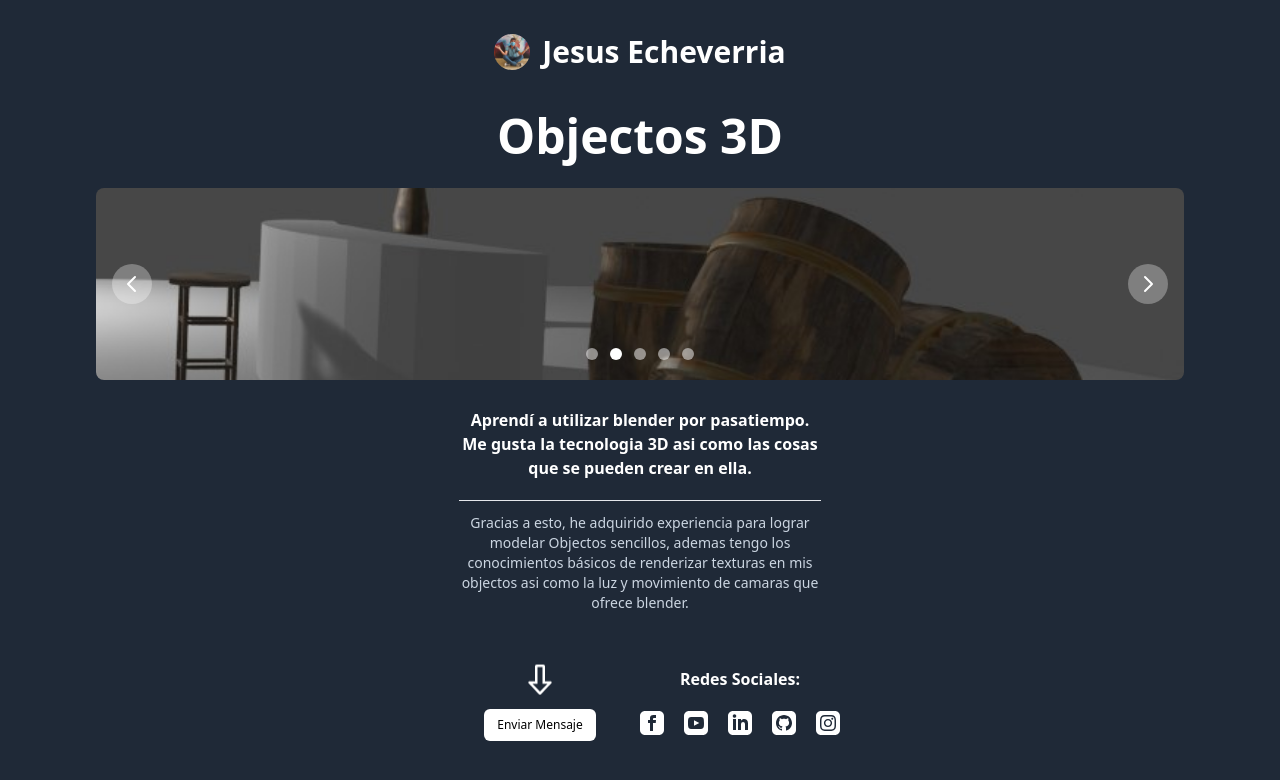
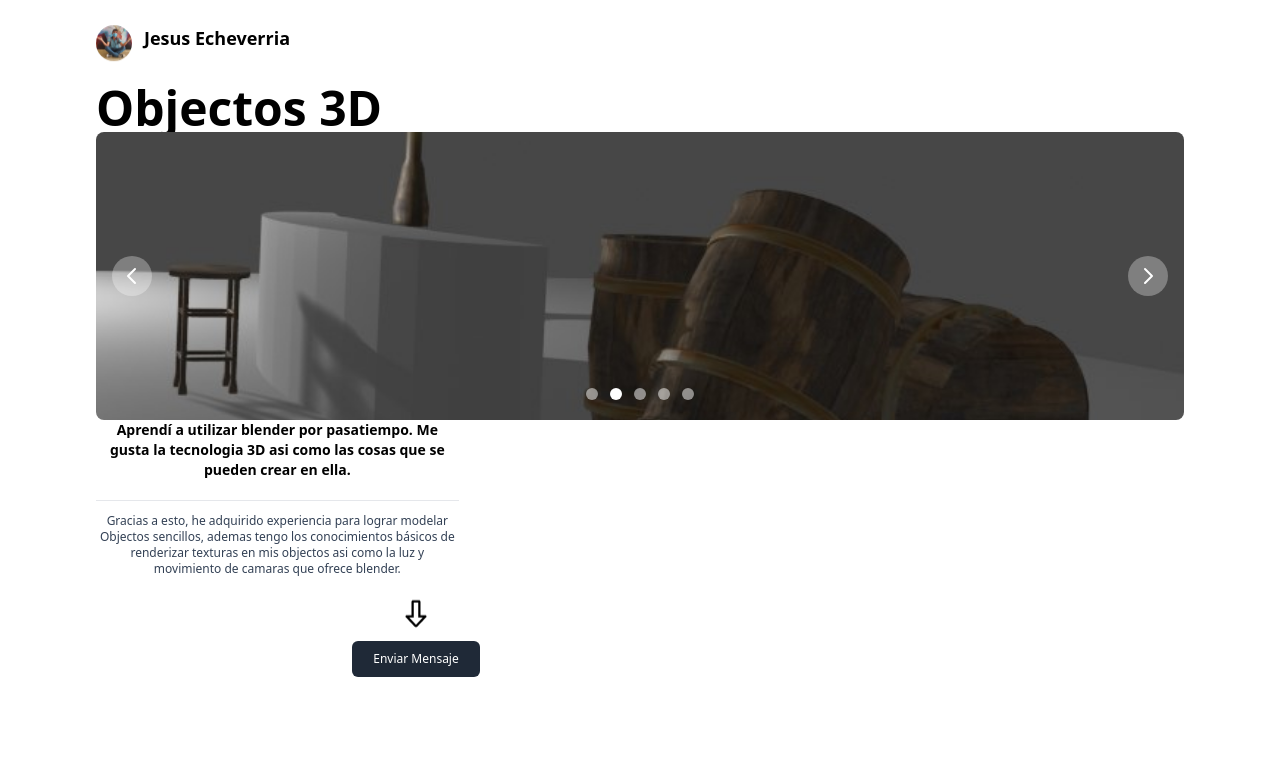
Before and after one commit to EcheverriaJesus/JesusEcheverria.github.io, a React (Create React App) app: page /#/Prueba in a window 1280 px wide. Shown: the top 780 px of the page. Built offline with nearby package versions, Linux system fonts and the light colour scheme; a web font is replaced by a local one.

Commit message:
Diseño movil listo

```diff
--- a/src/Views/InformationProyect.js
+++ b/src/Views/InformationProyect.js
@@ -5,58 +5,34 @@ import RedesSociales from '../Components/RedesSociales';
 
 export default function InformationProyect(props) {
   return (
-    <div className='flex flex-col h-screen w-full bg-[#1f2937] pt-10 items-center px-8 md:px-24 md:pt-5 md:justify-start'>
-      <Link to="/" className='flex items-center w-auto h-16'>
-        <img alt="" className="mr-3 h-8 sm:h-9 rounded-full" src="/JesusEcheverria.github.io/Images/Perfil.jpg" />
-        <span className="text-3xl font-bold text-white">
+    <div className='flex flex-col h-screen w-full  pt-7 px-8 md:px-24 md:pt-5 md:justify-start'>
+      <Link to="/" className='flex items-center w-auto h-auto'>
+        <img alt="" className="mr-3 h-8 sm:h-9 rounded-full flotar" src="/JesusEcheverria.github.io/Images/Perfil.jpg" />
+        <span className="text-lg font-bold">
           Jesus Echeverria
         </span>
       </Link>
-      <h3 className='text-center font-bold text-3xl py-7 md:text-5xl text-white md:text-justify'>Objectos 3D</h3>
-      <div className='flex h-48 w-full'>
+
+      <h3 className='text-center font-bold text-3xl pt-7 md:text-5xl te md:text-justify'>Objectos 3D</h3>
+      <section className='flex h-72 w-full'>
         <Carousel>
-          <img
-            alt="..."
-            src="/JesusEcheverria.github.io/Images/Barril_3D.jpg"
-          />
-          <img
-            alt="..."
-            src="/JesusEcheverria.github.io/Images/Bote_3D.jpg"
-          />
-          <img
-            alt="..."
-            src="/JesusEcheverria.github.io/Images/Bote_3D_2.jpg"
-          />
-          <img
-            alt="..."
-            src="/JesusEcheverria.github.io/Images/Casa_3D.jpg"
-          />
-          <img
-            alt="..."
-            src="/JesusEcheverria.github.io/Images/Cañon_3D.jpg"
-          />
+          <img className='rounded-xl' alt="..." src="/JesusEcheverria.github.io/Images/Barril_3D.jpg"/>
+          <img className='rounded-xl' alt="..." src="/JesusEcheverria.github.io/Images/Bote_3D.jpg"/>
+          <img className='rounded-xl' alt="..." src="/JesusEcheverria.github.io/Images/Bote_3D_2.jpg"/>
+          <img className='rounded-xl' alt="..." src="/JesusEcheverria.github.io/Images/Casa_3D.jpg"/>
+          <img className='rounded-xl' alt="..." src="/JesusEcheverria.github.io/Images/Cañon_3D.jpg"/>
         </Carousel>
-      </div>
+      </section>
 
-      <section className='flex flex-col w-full text-justify space-y-3 py-7 md:w-4/12' data-aos="fade-up" data-aos-delay="100" data-aos-duration="900">
-        <h3 className='text-base text-center font-semibold text-white border-b pb-5'>Aprendí a utilizar blender por pasatiempo. Me gusta la tecnologia 3D asi como las cosas que se pueden crear en ella.</h3>
-        <p className='font-normal text-sm text-center text-slate-300'>Gracias a esto, he adquirido experiencia para lograr modelar Objectos sencillos, ademas tengo los conocimientos básicos de renderizar texturas en mis objectos asi como la luz y movimiento de camaras que ofrece blender.</p>
+      <section className='flex flex-col w-full text-justify space-y-3 md:w-4/12'>
+        <h3 className='text-sm text-center font-semibold te border-b pb-5'>Aprendí a utilizar blender por pasatiempo. Me gusta la tecnologia 3D asi como las cosas que se pueden crear en ella.</h3>
+        <p className='font-normal text-xs text-center text-slate-700'>Gracias a esto, he adquirido experiencia para lograr modelar Objectos sencillos, ademas tengo los conocimientos básicos de renderizar texturas en mis objectos asi como la luz y movimiento de camaras que ofrece blender.</p>
       </section>
 
       <section className='flex flex-col justify-center items-center md:grid grid-cols-2 px-24'>
         <div className='flex justify-center items-center flex-col h-auto gap-2 py-5'>
-          <svg className='w-10 animate-bounce' viewBox="0 0 24 24"><path d="m9.001 13.022h-3.251c-.412 0-.75.335-.75.752 0 .188.071.375.206.518 1.685 1.775 4.692 4.945 6.069 6.396.189.2.452.312.725.312.274 0 .536-.112.725-.312 1.377-1.451 4.385-4.621 6.068-6.396.136-.143.207-.33.207-.518 0-.417-.337-.752-.75-.752h-3.251v-9.02c0-.531-.47-1.002-1-1.002h-3.998c-.53 0-1 .471-1 1.002zm4.498-8.522v10.022h3.008l-4.507 4.751-4.507-4.751h3.008v-10.022z" fill="#FFFFFF" /></svg>
-          <a className='flex justify-center items-center bg-white text-black text-xs w-28 h-8 rounded-md hover:scale-90 ease-in duration-300' href='mailto:jesus.echeverria017@gmail.com'>Enviar Mensaje</a>
-        </div>
-        <div className='flex flex-col justify-center items-center h-full w-full'>
-          <h4 className='text-white font-semibold text-md pb-5'>Redes Sociales:</h4>
-          <div className='flex gap-5'>
-            <RedesSociales url="https://www.facebook.com/jesus.echeverria.10441861/" path="M19 0h-14c-2.761 0-5 2.239-5 5v14c0 2.761 2.239 5 5 5h14c2.762 0 5-2.239 5-5v-14c0-2.761-2.238-5-5-5zm-3 7h-1.924c-.615 0-1.076.252-1.076.889v1.111h3l-.238 3h-2.762v8h-3v-8h-2v-3h2v-1.923c0-2.022 1.064-3.077 3.461-3.077h2.539v3z" size="w-6" />
-            <RedesSociales url="" path="M10 9.333l5.333 2.662-5.333 2.672v-5.334zm14-4.333v14c0 2.761-2.238 5-5 5h-14c-2.761 0-5-2.239-5-5v-14c0-2.761 2.239-5 5-5h14c2.762 0 5 2.239 5 5zm-4 7c-.02-4.123-.323-5.7-2.923-5.877-2.403-.164-7.754-.163-10.153 0-2.598.177-2.904 1.747-2.924 5.877.02 4.123.323 5.7 2.923 5.877 2.399.163 7.75.164 10.153 0 2.598-.177 2.904-1.747 2.924-5.877z" size="w-6" />
-            <RedesSociales url="https://www.linkedin.com/in/jesus-echeverria/" path="M19 0h-14c-2.761 0-5 2.239-5 5v14c0 2.761 2.239 5 5 5h14c2.762 0 5-2.239 5-5v-14c0-2.761-2.238-5-5-5zm-11 19h-3v-11h3v11zm-1.5-12.268c-.966 0-1.75-.79-1.75-1.764s.784-1.764 1.75-1.764 1.75.79 1.75 1.764-.783 1.764-1.75 1.764zm13.5 12.268h-3v-5.604c0-3.368-4-3.113-4 0v5.604h-3v-11h3v1.765c1.396-2.586 7-2.777 7 2.476v6.759z" size="w-6" />
-            <RedesSociales url="https://github.com/EcheverriaJesus" path="M19 0h-14c-2.761 0-5 2.239-5 5v14c0 2.761 2.239 5 5 5h14c2.762 0 5-2.239 5-5v-14c0-2.761-2.238-5-5-5zm-4.466 19.59c-.405.078-.534-.171-.534-.384v-2.195c0-.747-.262-1.233-.55-1.481 1.782-.198 3.654-.875 3.654-3.947 0-.874-.312-1.588-.823-2.147.082-.202.356-1.016-.079-2.117 0 0-.671-.215-2.198.82-.64-.18-1.324-.267-2.004-.271-.68.003-1.364.091-2.003.269-1.528-1.035-2.2-.82-2.2-.82-.434 1.102-.16 1.915-.077 2.118-.512.56-.824 1.273-.824 2.147 0 3.064 1.867 3.751 3.645 3.954-.229.2-.436.552-.508 1.07-.457.204-1.614.557-2.328-.666 0 0-.423-.768-1.227-.825 0 0-.78-.01-.055.487 0 0 .525.246.889 1.17 0 0 .463 1.428 2.688.944v1.489c0 .211-.129.459-.528.385-3.18-1.057-5.472-4.056-5.472-7.59 0-4.419 3.582-8 8-8s8 3.581 8 8c0 3.533-2.289 6.531-5.466 7.59z" size="w-6" />
-            <RedesSociales url="https://www.instagram.com/jesus_echeverria_01/" path="M15.233 5.488c-.843-.038-1.097-.046-3.233-.046s-2.389.008-3.232.046c-2.17.099-3.181 1.127-3.279 3.279-.039.844-.048 1.097-.048 3.233s.009 2.389.047 3.233c.099 2.148 1.106 3.18 3.279 3.279.843.038 1.097.047 3.233.047 2.137 0 2.39-.008 3.233-.046 2.17-.099 3.18-1.129 3.279-3.279.038-.844.046-1.097.046-3.233s-.008-2.389-.046-3.232c-.099-2.153-1.111-3.182-3.279-3.281zm-3.233 10.62c-2.269 0-4.108-1.839-4.108-4.108 0-2.269 1.84-4.108 4.108-4.108s4.108 1.839 4.108 4.108c0 2.269-1.839 4.108-4.108 4.108zm4.271-7.418c-.53 0-.96-.43-.96-.96s.43-.96.96-.96.96.43.96.96-.43.96-.96.96zm-1.604 3.31c0 1.473-1.194 2.667-2.667 2.667s-2.667-1.194-2.667-2.667c0-1.473 1.194-2.667 2.667-2.667s2.667 1.194 2.667 2.667zm4.333-12h-14c-2.761 0-5 2.239-5 5v14c0 2.761 2.239 5 5 5h14c2.762 0 5-2.239 5-5v-14c0-2.761-2.238-5-5-5zm.952 15.298c-.132 2.909-1.751 4.521-4.653 4.654-.854.039-1.126.048-3.299.048s-2.444-.009-3.298-.048c-2.908-.133-4.52-1.748-4.654-4.654-.039-.853-.048-1.125-.048-3.298 0-2.172.009-2.445.048-3.298.134-2.908 1.748-4.521 4.654-4.653.854-.04 1.125-.049 3.298-.049s2.445.009 3.299.048c2.908.133 4.523 1.751 4.653 4.653.039.854.048 1.127.048 3.299 0 2.173-.009 2.445-.048 3.298z" size="w-6" />
-          </div>
+          <svg className='w-9 animate-bounce' viewBox="0 0 24 24"><path d="m9.001 13.022h-3.251c-.412 0-.75.335-.75.752 0 .188.071.375.206.518 1.685 1.775 4.692 4.945 6.069 6.396.189.2.452.312.725.312.274 0 .536-.112.725-.312 1.377-1.451 4.385-4.621 6.068-6.396.136-.143.207-.33.207-.518 0-.417-.337-.752-.75-.752h-3.251v-9.02c0-.531-.47-1.002-1-1.002h-3.998c-.53 0-1 .471-1 1.002zm4.498-8.522v10.022h3.008l-4.507 4.751-4.507-4.751h3.008v-10.022z" fill="#000000" /></svg>
+          <a className='flex justify-center items-center bg-[#1f2937] text-white text-xs w-32 h-9 rounded-md hover:scale-90 ease-in duration-300' href='mailto:jesus.echeverria017@gmail.com'>Enviar Mensaje</a>
         </div>
       </section>
     </div>
```
